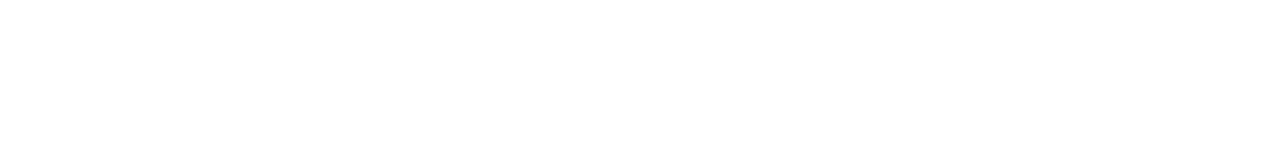
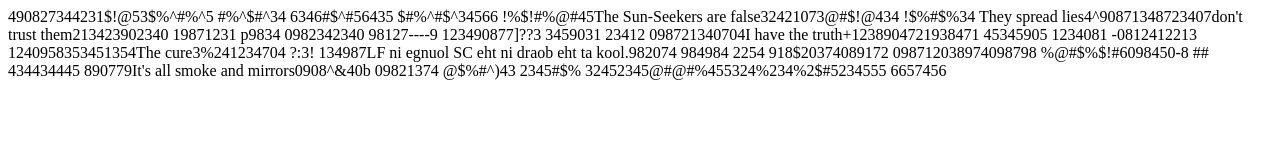
Before and after one commit to Ironraptor3/Ironraptor3.github.io, a plain HTML site: page index.html in a window 1280 px wide. Drawn offline with Linux system fonts and the light colour scheme.

Commit message:
Added gibberish with the code

```diff
--- a/index.html
+++ b/index.html
@@ -5,5 +5,15 @@
   </head>
   <body>
     <!-- Stuff -->
+    490827344231$!@53$%^#%^5 #%^$#^34 6346#$^#56435 $#%^#$^34566
+    !%$!#%@#45The Sun-Seekers are false32421073@#$!@434 !$%#$%34
+    They spread lies4^90871348723407don't trust them213423902340
+    19871231  p9834  0982342340 98127----9 123490877]??3 3459031
+    23412 098721340704I have the truth+1238904721938471 45345905
+    1234081 -0812412213 1240958353451354The cure3%241234704 ?:3!
+    134987LF ni egnuol SC eht ni draob eht ta kool.982074 984984
+    2254 918$20374089172 098712038974098798 %@#$%$!#6098450-8 ##
+    434434445 890779It's all smoke and mirrors0908^&40b 09821374
+    @$%#^)43 2345#$% 32452345@#@#%455324%234%2$#5234555  6657456
   </body>
 </html>
```
